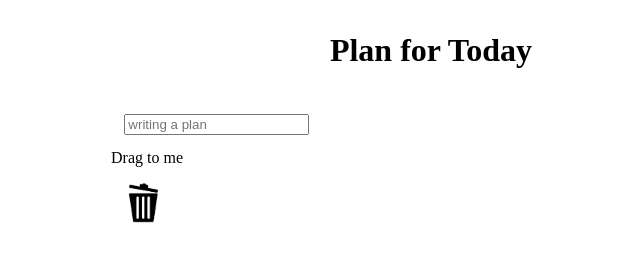
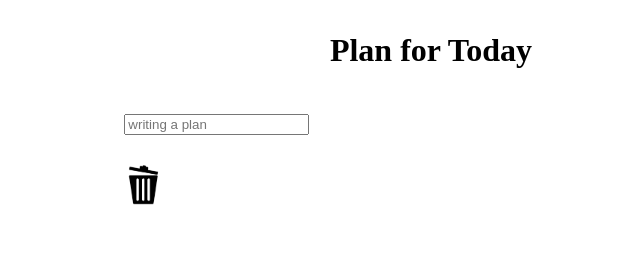
Before and after one commit to kekemoto/plan-for-today, a plain HTML site: page index.html in a window 1280 px wide. Both pictures are taken after a click on the picture 352 px from the left and 184 px from the top of the page. Shown: the whole page, without its empty margins (209-849 px from the left). Drawn offline with Linux system fonts and the light colour scheme.

Commit message:
ゴミ箱をクリックした時の注釈機能を追加
連打すると注釈が連打されるのを修正。
表示してから2.5後に自動で消えるようにした。

```diff
--- a/index.html
+++ b/index.html
@@ -41,6 +41,8 @@
 		</style>
 
 		<script type="text/javascript">
+			var annotation = false;
+
 			window.onload = function(){
 				loadList();
 
@@ -178,9 +180,16 @@
 			}
 
 			function advice(e){
-				var text = document.createElement("div");
-				text.innerHTML = "Drag to me";
-				e.target.parentNode.insertBefore(text, document.getElementById("trash"));
+				if(annotation == false){
+					annotation = true;
+					var text = document.createElement("div");
+					text.innerHTML = "Drag to me";
+					e.target.parentNode.insertBefore(text, document.getElementById("trash"));
+					setTimeout(function(){
+						annotation=false;
+						text.parentNode.removeChild(text);
+					}, 2500);
+				}
 			}
 
 			function dragstart(e){
```
